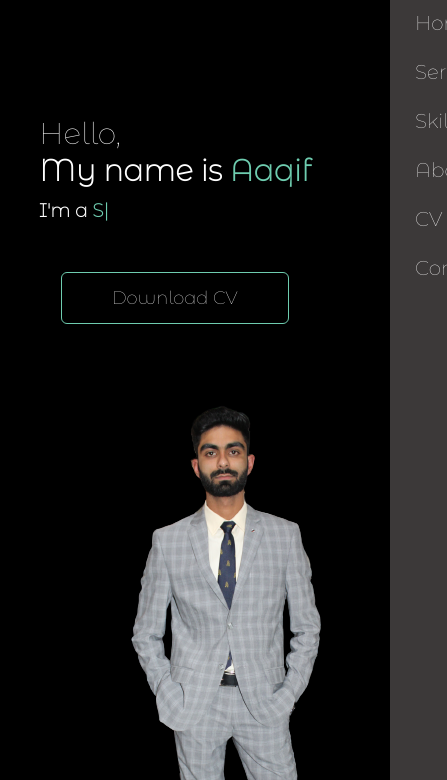
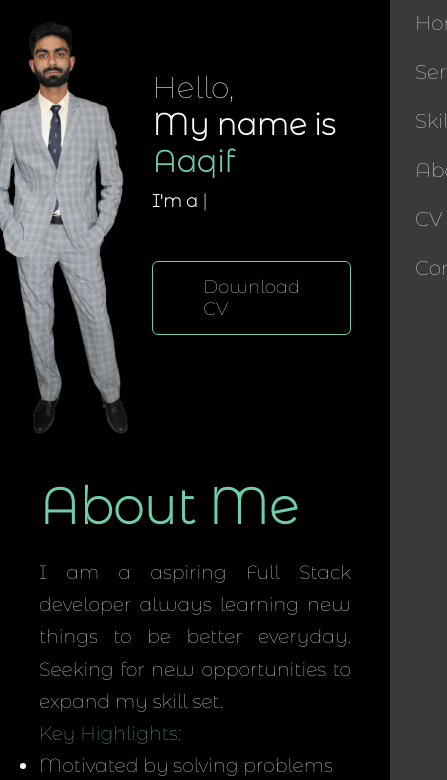
Before and after one commit to aaqifshafi/My-Portfolio, a plain HTML site: page index.html in a window 390 px wide. Shown: the part 64-844 px from the top of the page, 447 px wide, since content can reach past the window. Drawn offline with nearby package versions, Linux system fonts and the light colour scheme.

Commit message:
responsiveness added

```diff
--- a/style.css
+++ b/style.css
@@ -468,16 +468,47 @@ nav .fa-solid{
 }
 
 @media (max-width: 600px) {
-  .header-text{
-  margin-top: 20%;
-  font-size:16px ;
+  .section{
+    flex-direction: row-reverse;
+    display: flex;
+    flex-wrap:nowrap;
+    /* flex-direction: column-reverse; */
   }
-  .header-image{
-    /* margin-top: -185%; */
-    /* margin-left: 50%; */
+  .row{
+    margin-block: -70%;
+    display: block;
+  }
+  .section .header-text{
+    flex-basis: 30%;
+    margin-top: 10%;
+    font-size:15px ;
+    /* padding-block: 30%; ; */
+  }
+  .section .header-image{
+    margin-right: -20%;
+    width: 95%;
+    display: flex;
+    justify-content: right;
+    flex-direction: column;
+    flex-wrap: nowrap;
   }
   .header-text h1{
     font-size: 30px;
+  }
+  .btn.btn-1{
+
+  }
+  #about{
+    margin-top: -50%;
+  }
+  .about-col-2{
+    display: contents;
+  }
+  .about-col-1 img{
+    display: none;
+    /* width: 27%; */
+    /* position: absolute; */
+    /* left: 250px; */
   }
 
   .skills{
@@ -513,4 +544,21 @@ nav .fa-solid{
     top: 25px;
     corsor:pointer;
   }
+
+  #services{
+    margin-block: 40%;
+  }
+.mh-professional-skills{
+margin-block: 40px;
+margin-bottom: 150%;
 }
+.pr-skill-name{
+  font-size: 13px;
+}
+.social-icons .fa-brands, .fab{
+  width: 25px;
+}
+.copyright{
+  margin-top:300px ;
+}
+}
```
Also changed, not shown: 1 other file.
